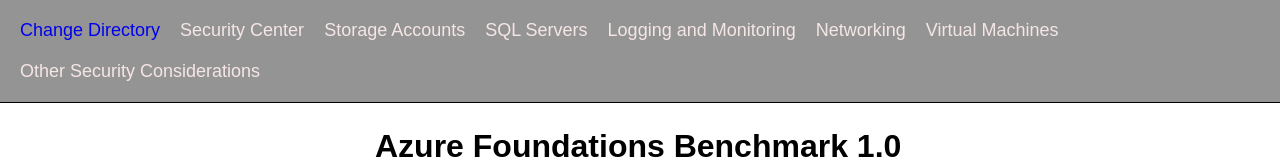
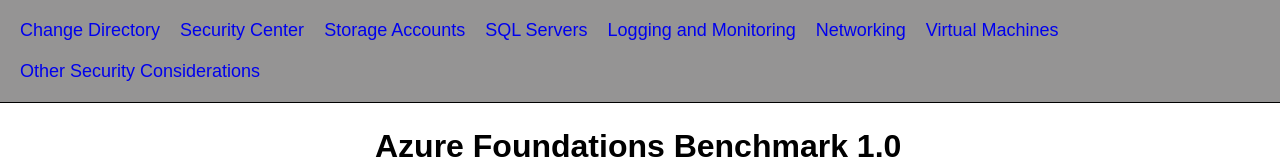
Before and after one commit to kbroughton/azure_cis_scanner, a React (Create React App) app in the folder azure-cis-scanner-client/: page / in a window 1280 px wide. Shown: the top 160 px of the page. Built offline with nearby package versions, Linux system fonts and the light colour scheme; no server answers.

Commit message:
refactred nav links to include onClick callback

```diff
--- a/azure-cis-scanner-client/src/compnenents/data.js
+++ b/azure-cis-scanner-client/src/compnenents/data.js
@@ -15,7 +15,8 @@
 
 
     componentDidMount() {
-        const service = this.props.match.params.services;
+        const { service } = this.props;
+        console.log(service)
         this.props.selectService(service);
     }
 
@@ -40,6 +41,7 @@
     return {
       data: state.subscriptions.selectedServiceData,
       subscriptions: state.subscriptions.subscriptions,
+      service: state.subscriptions.service,
       selectedSubscription: state.subscriptions.selectedSubscription
     };
 };
--- a/azure-cis-scanner-client/src/compnenents/nav.js
+++ b/azure-cis-scanner-client/src/compnenents/nav.js
@@ -6,11 +6,6 @@
 
 class Nav extends Component {
 
-  constructor(props) {
-    super(props);
-    this.handleClick = this.handleClick.bind(this);
-  }
-
   handleClick = (service) => {
     console.log('selecting service')
     this.props.setService(service);
@@ -18,23 +13,47 @@
 
 
   render() {
+
+    const { selectedSubscription } = this.props;
+
     return (
       <nav>
           <li><Link to='/subscriptions'>Change Directory</Link></li>
-          <li><a onClick={() => this.handleClick('Security%20Center')}>Security Center</a></li>
-          <li><a onClick={() => this.handleClick('Storage%20Accounts')}>Storage Accounts</a></li>
-          <li><a onClick={() => this.handleClick('SQL%20Servers')}>SQL Servers</a></li>
-          <li><a onClick={() => this.handleClick('Logging%20and%20Monitoring')}>Logging and Monitoring</a></li>
-          <li><a onClick={() => this.handleClick('Networking')}>Networking</a></li>
-          <li><a onClick={() => this.handleClick('Virtual%20Machines')}>Virtual Machines</a></li>
-          <li><a onClick={() => this.handleClick('Other%20Security%20Considerations')}>Other Security Considerations</a></li>
-          {/* <li><Link to={`/${selectedSubscription}/security-center/Security%20Center`}>Security Center</Link></li>
-          <li><Link to={`/${selectedSubscription}/storage-accounts/Storage%20Accounts`}>Storage Accounts</Link></li>
-          <li><Link to={`/${selectedSubscription}/sql-servers/SQL%20Servers`}>SQL Servers</Link></li>
-          <li><Link to={`/${selectedSubscription}/logging-and-monitoring/Logging%20and%20Monitoring`}>Logging and Monitoring</Link></li>
-          <li><Link to={`/${selectedSubscription}/networking/Networking`}>Networking</Link></li>
-          <li><Link to={`/${selectedSubscription}/virtual-machines/Virtual%20Machines`}>Virtual Machines</Link></li>
-          <li><Link to={`/${selectedSubscription}/other-security-considerations`}>Other Security Considerations</Link></li> */}
+          <li>
+            <Link to={`/${selectedSubscription}/security-center/Security%20Center`}
+              onClick={() => this.handleClick('Security%20Center')}>Security Center
+            </Link>
+          </li>
+          <li>
+            <Link to={`/${selectedSubscription}/storage-accounts/Storage%20Accounts`}
+              onClick={() => this.handleClick('Storage%20Accounts')}>Storage Accounts
+            </Link>
+          </li>
+          <li>
+            <Link to={`/${selectedSubscription}/sql-servers/SQL%20Servers`}
+              onClick={() => this.handleClick('SQL%20Servers')}>SQL Servers
+            </Link>
+          </li>
+          <li>
+            <Link to={`/${selectedSubscription}/logging-and-monitoring/Logging%20and%20Monitoring`}
+              onClick={() => this.handleClick('Logging%20and%20Monitoring')}>Logging and Monitoring
+            </Link>
+          </li>
+          <li>
+            <Link to={`/${selectedSubscription}/networking/Networking`}
+              onClick={() => this.handleClick('Networking')}>Networking
+            </Link>
+          </li>
+          <li>
+            <Link to={`/${selectedSubscription}/virtual-machines/Virtual%20Machines`}
+              onClick={() => this.handleClick('Virtual%20Machines')}>Virtual Machines
+            </Link>
+          </li>
+          <li>
+            <Link to={`/${selectedSubscription}/other-security-considerations`}
+              onClick={() => this.handleClick('Other%20Security%20Considerations')}>Other Security Considerations
+            </Link>
+          </li>
       </nav>
     );
   }
```
